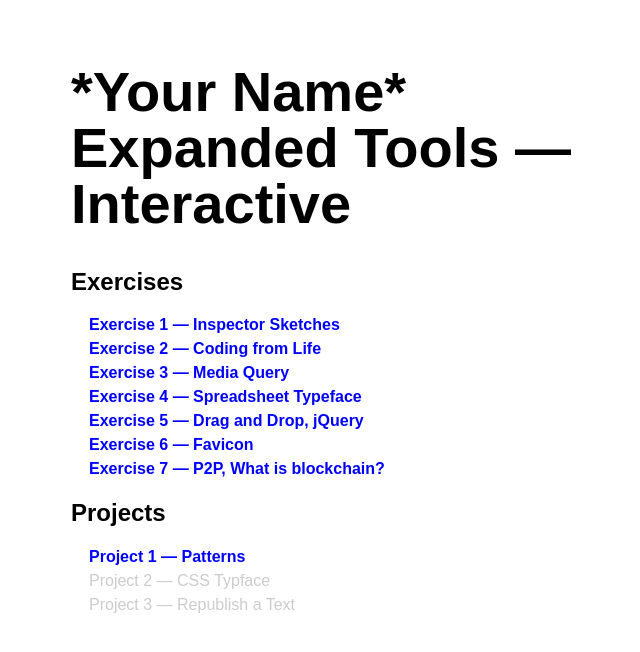
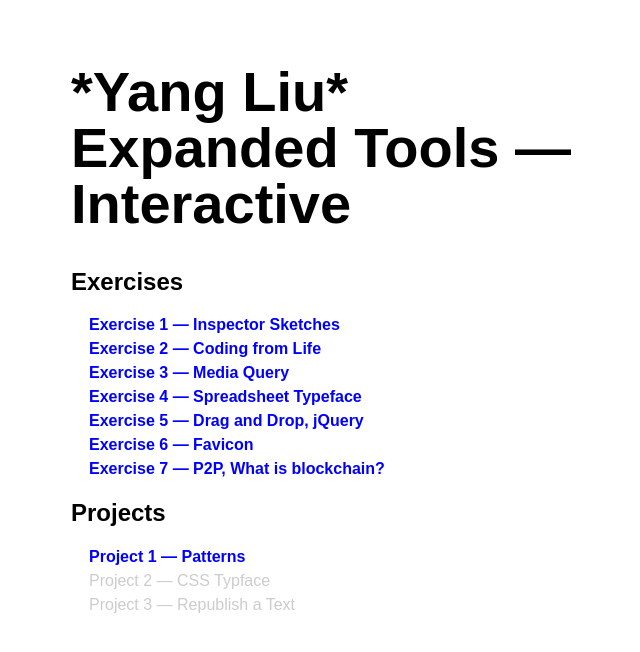
Before and after one commit to yang2017liu/Expanded-Tools-Interactive, a plain HTML site: page index.html in a window 1280 px wide. Shown: the whole page, without its empty margins (253-893 px from the left). Drawn offline with Linux system fonts and the light colour scheme.

Commit message:
name
yang liu

```diff
--- a/index.html
+++ b/index.html
@@ -51,7 +51,7 @@
 <body>
   <div class="main">
 
-    <h1> *Your Name* <br>Expanded Tools — Interactive</h1>
+    <h1> *Yang Liu* <br>Expanded Tools — Interactive</h1>
 
 <!-- Exercises 01 to 10-->
 
```
